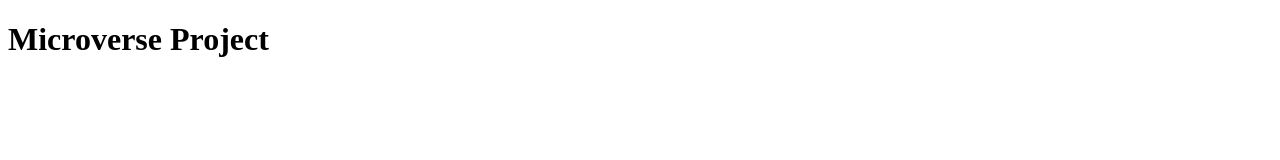
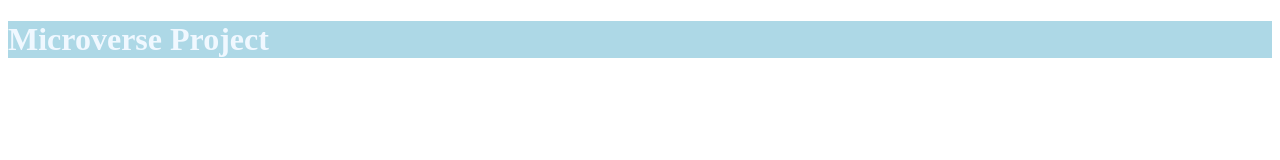
Before and after one commit to PierreBarba/microverse-project, a website: page index.html in a window 1280 px wide. Drawn offline with Linux system fonts and the light colour scheme.

Commit message:
add style.css/modified_index.html

```diff
--- a/index.html
+++ b/index.html
@@ -4,6 +4,7 @@
     <meta charset="UTF-8">
     <meta http-equiv="X-UA-Compatible" content="IE=edge">
     <meta name="viewport" content="width=device-width, initial-scale=1.0">
+    <link rel="stylesheet" href="style.css">
     <title>microverse_project</title>
 </head>
 <body>
--- /dev/null
+++ b/style.css
@@ -0,0 +1,4 @@
+h1 {
+  background-color: lightblue;
+  color:aliceblue;
+}
```
